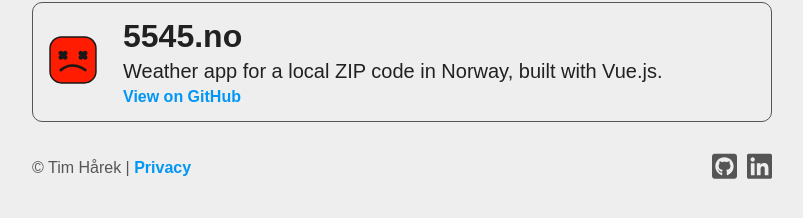
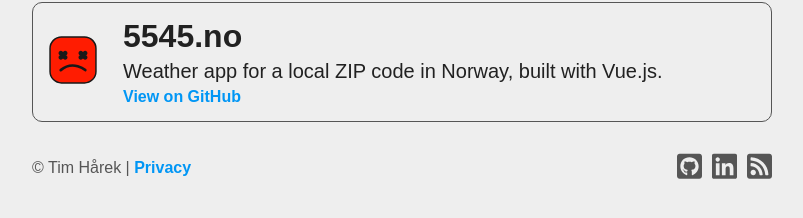
Before and after one commit to timharek/timharek.no, a Jekyll site: the page built from index.html, in a window 1280 px wide. Shown: the part 530-748 px from the top of the page, without its empty margins (238-1041 px from the left). Built offline with Jekyll 4.4.1, drawn with Linux system fonts in a browser that asks for light colours; some web fonts are replaced.

Commit message:
Added RSS-button instead of plain link

```diff
--- a/_includes/footer.html
+++ b/_includes/footer.html
@@ -22,6 +22,15 @@
         </path>
       </svg>
     </a>
+
+    <a href="{{ "/feed.xml" | relative_url }}">
+      <svg aria-hidden="true" focusable="false" data-prefix="fas" data-icon="rss-square"
+        class="svg-inline--fa fa-rss-square fa-w-14" role="img" xmlns="http://www.w3.org/2000/svg" viewBox="0 0 448 512">
+        <path
+          d="M400 32H48C21.49 32 0 53.49 0 80v352c0 26.51 21.49 48 48 48h352c26.51 0 48-21.49 48-48V80c0-26.51-21.49-48-48-48zM112 416c-26.51 0-48-21.49-48-48s21.49-48 48-48 48 21.49 48 48-21.49 48-48 48zm157.533 0h-34.335c-6.011 0-11.051-4.636-11.442-10.634-5.214-80.05-69.243-143.92-149.123-149.123-5.997-.39-10.633-5.431-10.633-11.441v-34.335c0-6.535 5.468-11.777 11.994-11.425 110.546 5.974 198.997 94.536 204.964 204.964.352 6.526-4.89 11.994-11.425 11.994zm103.027 0h-34.334c-6.161 0-11.175-4.882-11.427-11.038-5.598-136.535-115.204-246.161-251.76-251.76C68.882 152.949 64 147.935 64 141.774V107.44c0-6.454 5.338-11.664 11.787-11.432 167.83 6.025 302.21 141.191 308.205 308.205.232 6.449-4.978 11.787-11.432 11.787z">
+        </path>
+      </svg>
+    </a>
   </div>
 
 </footer>
--- a/_layouts/blog.html
+++ b/_layouts/blog.html
@@ -28,7 +28,6 @@ layout: default
       {%- endfor -%}
     </ul>
 
-    <p class="rss-subscribe">subscribe <a href="{{ "/feed.xml" | relative_url }}">via RSS</a></p>
   {%- endif -%}
 
 </div>
```
